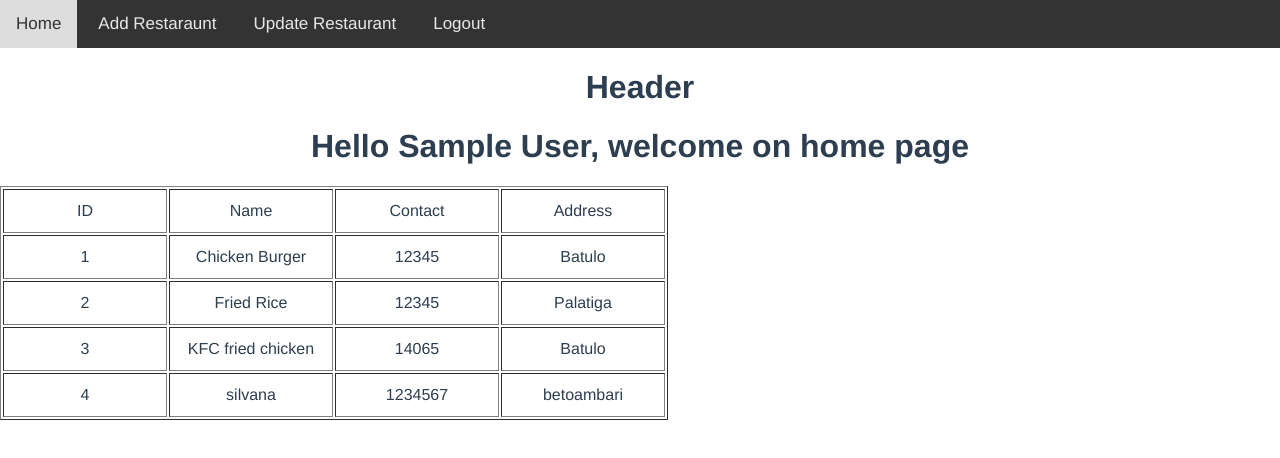
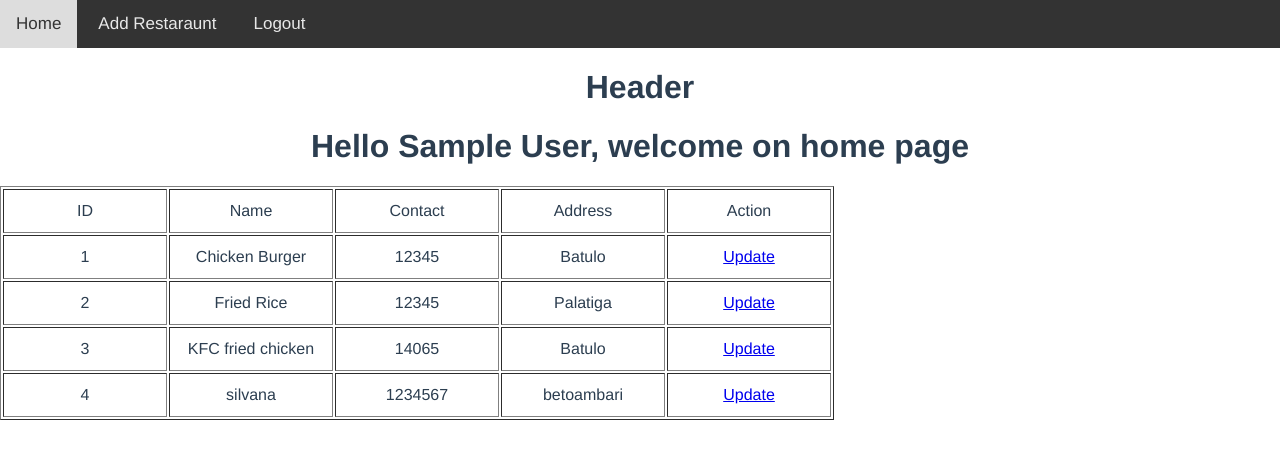
Before and after one commit to thegenzo/vue3-crud-restaurant, a Vue app: page / in a window 1280 px wide. Shown: the top 458 px of the page. Built offline with nearby package versions, Linux system fonts and the light colour scheme; data requests are answered from the project's data file; sample sign-in values are in the browser's storage.

Commit message:
lesson 18
- make form for uodating restaurant
- link for update restaurant
- update route file and header file
- test flow

```diff
--- a/src/components/Header.vue
+++ b/src/components/Header.vue
@@ -2,7 +2,6 @@
 	<div class="nav">
 		<router-link to="/">Home</router-link>
 		<router-link to="/add">Add Restaraunt</router-link>
-		<router-link to="/update">Update Restaurant</router-link>
 		<form action="#" @click="logout" onclick="return confirm('are you sure to logout?')">
 			<button type="submit">Logout</button>
 		</form>
--- a/src/components/Home.vue
+++ b/src/components/Home.vue
@@ -7,12 +7,16 @@
 			<td>Name</td>
 			<td>Contact</td>
 			<td>Address</td>
+			<td>Action</td>
 		</tr>
 		<tr v-for="item in restaurant" :key="item.id">
 			<td>{{ item.id }}</td>
 			<td>{{ item.name }}</td>
 			<td>{{ item.contact }}</td>
 			<td>{{ item.address }}</td>
+			<td>
+				<router-link :to="'/update/' + item.id" >Update</router-link>
+			</td>
 		</tr>
 	</table>
 </template>
--- a/src/components/Update.vue
+++ b/src/components/Update.vue
@@ -1,6 +1,12 @@
 <template>
 	<Header />
-	<h1>Hello user, welcome on update restaurant  page</h1>
+	<h1>Hello user, welcome on update restaurant page</h1>
+	<form action="" class="add">
+		<input type="text" name="name" id="name" placeholder="enter name" v-model="restaurant.name">
+		<input type="text" name="address" id="address" placeholder="enter address" v-model="restaurant.address">
+		<input type="text" name="contact" id="contact" placeholder="enter contact" v-model="restaurant.contact">
+		<button type="button" @click="addRestaurant">update restaurant</button>
+	</form>
 </template>
 
 <script>
@@ -10,6 +16,15 @@
 	components: {
 		Header
 	},
+	data() {
+		return {
+			restaurant: {
+				name: '',
+				address: '',
+				contact: ''
+			}
+		}
+	},
 	mounted() {
 		let user = localStorage.getItem('user-info')
 		if (!user) {
--- a/src/routers.js
+++ b/src/routers.js
@@ -10,7 +10,7 @@
 	{name: 'SignUp', component: SignUp, path: '/sign-up'},
 	{name: 'Login', component: Login, path: '/login'},
 	{name: 'Add', component: Add, path: '/add'},
-	{name: 'Update', component: Update, path: '/update'},
+	{name: 'Update', component: Update, path: '/update/:id'},
 
 ]
 
```
